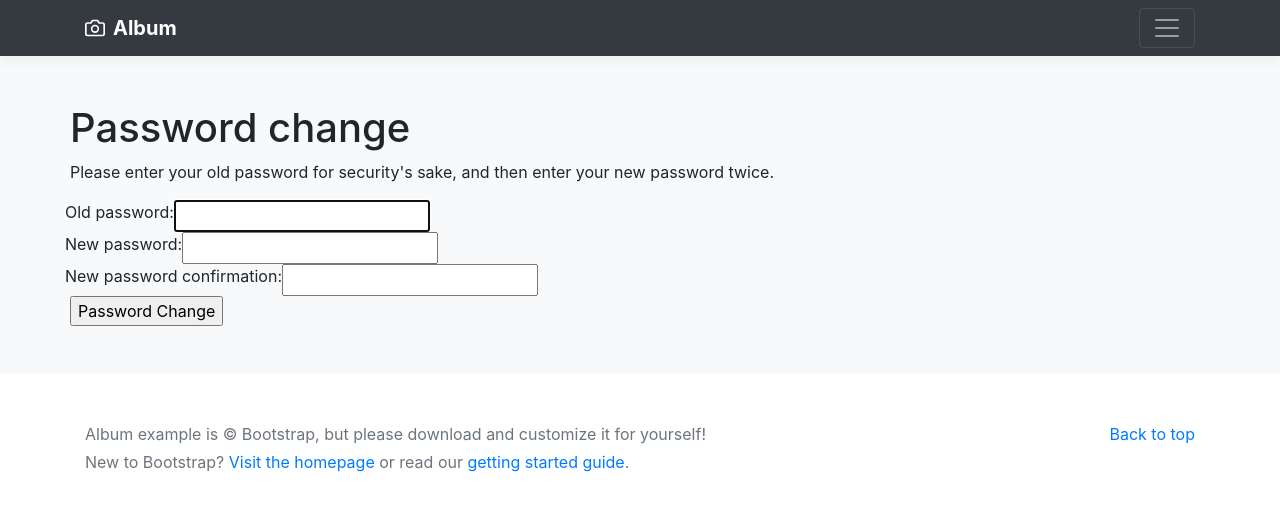
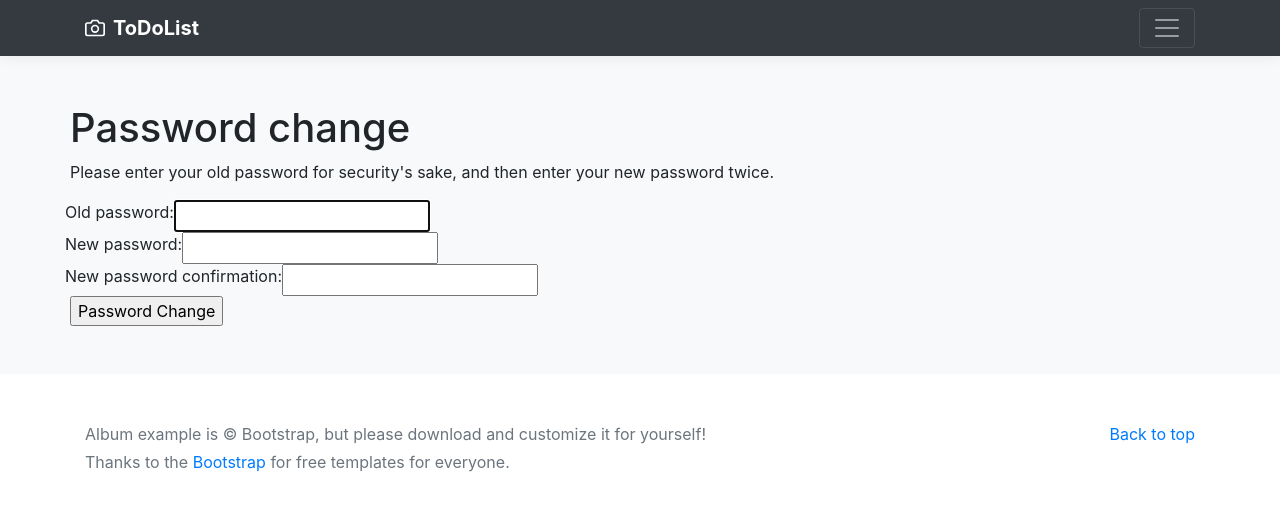
Before and after one commit to jangjichang/Today-I-Learn, a Django app: page /accounts/password_change/ in a window 1280 px wide. Shown: the top 511 px of the page. Run offline with Django 3.2, Linux system fonts and the light colour scheme; the visitor is signed in with stand-in values (Sample User, id 1); some libraries are stand-ins or nearby versions.

Commit message:
Bootstrap 템플릿을 앱에 맞게 내용 수정

```diff
--- a/StudyWithMentor/assignment_003_feedback/src/templates/base.html
+++ b/StudyWithMentor/assignment_003_feedback/src/templates/base.html
@@ -15,6 +15,7 @@
 
     <!-- Custom styles for this template -->
     <link href="{% static 'css/album.css' %}" rel="stylesheet">
+    <link href="{% block extrastyle %}{% endblock %}" rel="stylesheet" type="text/css"/>
   </head>
 
   <body>
@@ -24,15 +25,15 @@
         <div class="container">
           <div class="row">
             <div class="col-sm-8 col-md-7 py-4">
-              <h4 class="text-white">About</h4>
-              <p class="text-muted">Add some information about the album below, the author, or any other background context. Make it a few sentences long so folks can pick up some informative tidbits. Then, link them off to some social networking sites or contact information.</p>
+              <h4 class="text-white">To Do List</h4>
+              <p class="text-muted">python Django Web framework - To Do List</p>
             </div>
             <div class="col-sm-4 offset-md-1 py-4">
               <h4 class="text-white">Contact</h4>
               <ul class="list-unstyled">
-                <li><a href="#" class="text-white">Follow on Twitter</a></li>
-                <li><a href="#" class="text-white">Like on Facebook</a></li>
-                <li><a href="#" class="text-white">Email me</a></li>
+                <li><a href="https://github.com/jangjichang" class="text-white">GitHub</a></li>
+                <li><a href="https://www.facebook.com/jichang.jang.3" class="text-white">Like on Facebook</a></li>
+                <li><a href="mailto:wlckd90@gmail.com" class="text-white">Email me</a></li>
               </ul>
             </div>
           </div>
@@ -40,10 +41,16 @@
       </div>
       <div class="navbar navbar-dark bg-dark box-shadow">
         <div class="container d-flex justify-content-between">
-          <a href="#" class="navbar-brand d-flex align-items-center">
+          {% if user.is_authenticated %}
+          <a href="{% url 'todolist:index'%}" class="navbar-brand d-flex align-items-center">
             <svg xmlns="http://www.w3.org/2000/svg" width="20" height="20" viewBox="0 0 24 24" fill="none" stroke="currentColor" stroke-width="2" stroke-linecap="round" stroke-linejoin="round" class="mr-2"><path d="M23 19a2 2 0 0 1-2 2H3a2 2 0 0 1-2-2V8a2 2 0 0 1 2-2h4l2-3h6l2 3h4a2 2 0 0 1 2 2z"></path><circle cx="12" cy="13" r="4"></circle></svg>
-            <strong>Album</strong>
+            <strong>ToDoList</strong>
           </a>
+          {% else %}
+          <a href="{% url 'home' %}" class="navbar-brand d-flex align-items-center">
+            <strong>To Do List</strong>
+          </a>
+          {% endif %}
           <button class="navbar-toggler" type="button" data-toggle="collapse" data-target="#navbarHeader" aria-controls="navbarHeader" aria-expanded="false" aria-label="Toggle navigation">
             <span class="navbar-toggler-icon"></span>
           </button>
@@ -74,7 +81,7 @@
           <a href="#">Back to top</a>
         </p>
         <p>Album example is &copy; Bootstrap, but please download and customize it for yourself!</p>
-        <p>New to Bootstrap? <a href="../../">Visit the homepage</a> or read our <a href="../../getting-started/">getting started guide</a>.</p>
+        <p>Thanks to the <a href="https://getbootstrap.com/docs/4.0/getting-started/introduction/">Bootstrap</a> for free templates for everyone.</p>
       </div>
     </footer>
 
```
